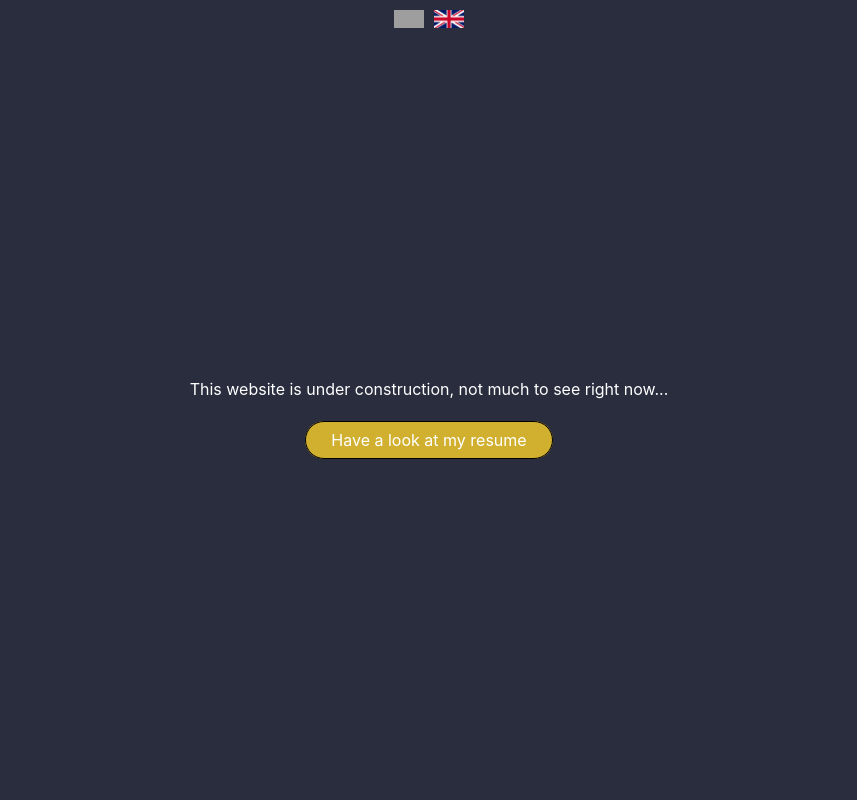
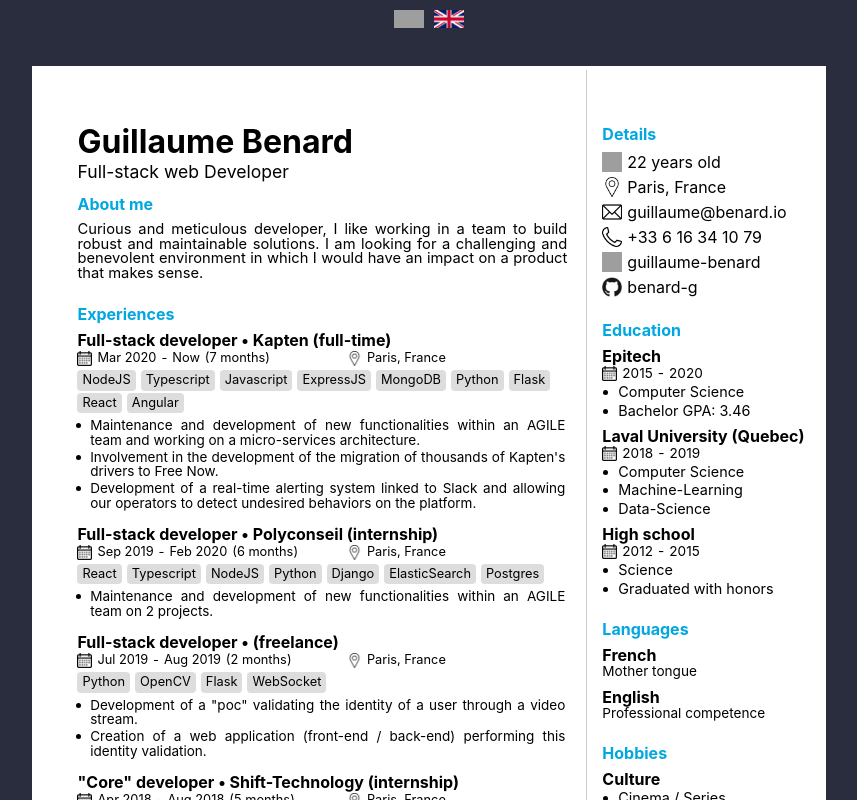
Before and after one commit to benard-g/me, a React (Create React App) app: page /#/curriculum-vitae in a window 1280 px wide. Before the commit this address led to /#/. Shown: the top 800 px of the page, without its empty margins (211-1068 px from the left). Built offline with nearby package versions, Linux system fonts and the light colour scheme; grey boxes are pictures that could not be loaded.

Commit message:
Write introduction (#8)

```diff
--- a/public/locales/en/translation.json
+++ b/public/locales/en/translation.json
@@ -125,7 +125,7 @@
       "title": "Hobbies"
     },
     "introduction": {
-      "text": "TODO",
+      "text": "Curious and meticulous developer, I like working in a team to build robust and maintainable solutions. I am looking for a challenging and benevolent environment in which I would have an impact on a product that makes sense.",
       "title": "About me"
     },
     "languages": {
--- a/public/locales/fr/translation.json
+++ b/public/locales/fr/translation.json
@@ -125,7 +125,7 @@
       "title": "Centres d'intérêt"
     },
     "introduction": {
-      "text": "TODO",
+      "text": "Développeur curieux et méticuleux, j'aime travailler en équipe pour construire des solutions robustes et maintenables. Je recherche un environnement challengeant et bienveillant dans lequel je pourrai avoir de l'impact sur un produit qui a du sens.",
       "title": "À propos de moi"
     },
     "languages": {
--- a/src/pages/cv/CvPage.module.scss
+++ b/src/pages/cv/CvPage.module.scss
@@ -41,6 +41,11 @@
   }
 }
 
+.introduction {
+  text-align: justify;
+  font-size: 0.92em;
+}
+
 .details {
   @extend .section;
 
--- a/src/pages/cv/CvPage.tsx
+++ b/src/pages/cv/CvPage.tsx
@@ -37,7 +37,7 @@ const Page1: React.FC = () => {
 
         <div className={styles.section}>
           <h2>{t('cv.introduction.title')}</h2>
-          <p>{t('cv.introduction.text')}</p>
+          <p className={styles.introduction}>{t('cv.introduction.text')}</p>
         </div>
 
         <div className={styles.section}>
--- a/src/pages/cv/components/ExperienceBloc/ExperienceBloc.module.scss
+++ b/src/pages/cv/components/ExperienceBloc/ExperienceBloc.module.scss
@@ -35,7 +35,7 @@ $text-size: 0.92em;
 }
 
 .dates {
-  width: 52%;
+  width: 55%;
 
   span {
     margin-right: 5px;
```
